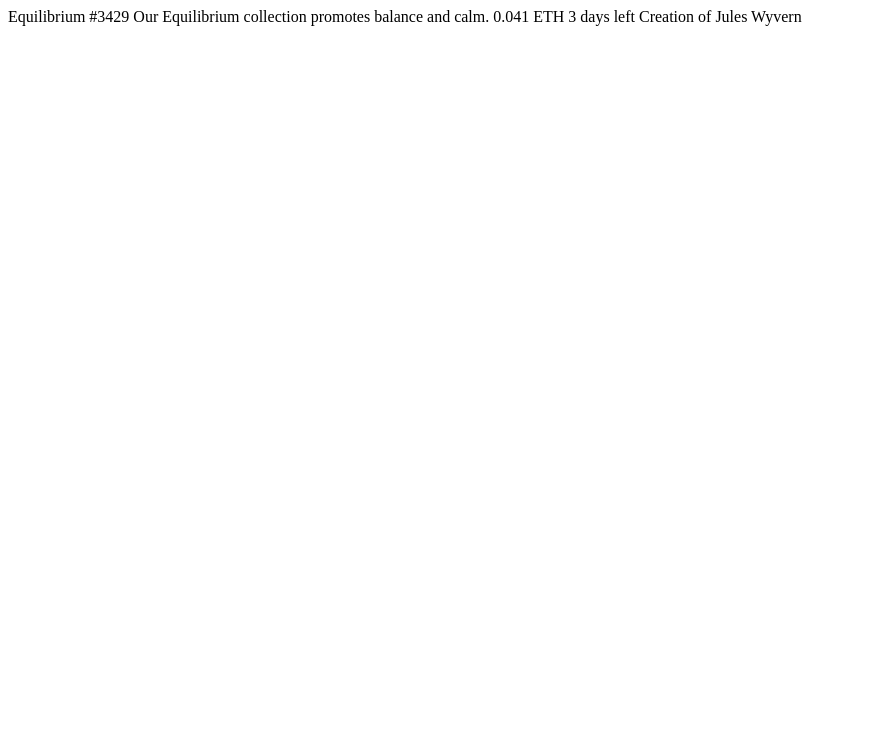
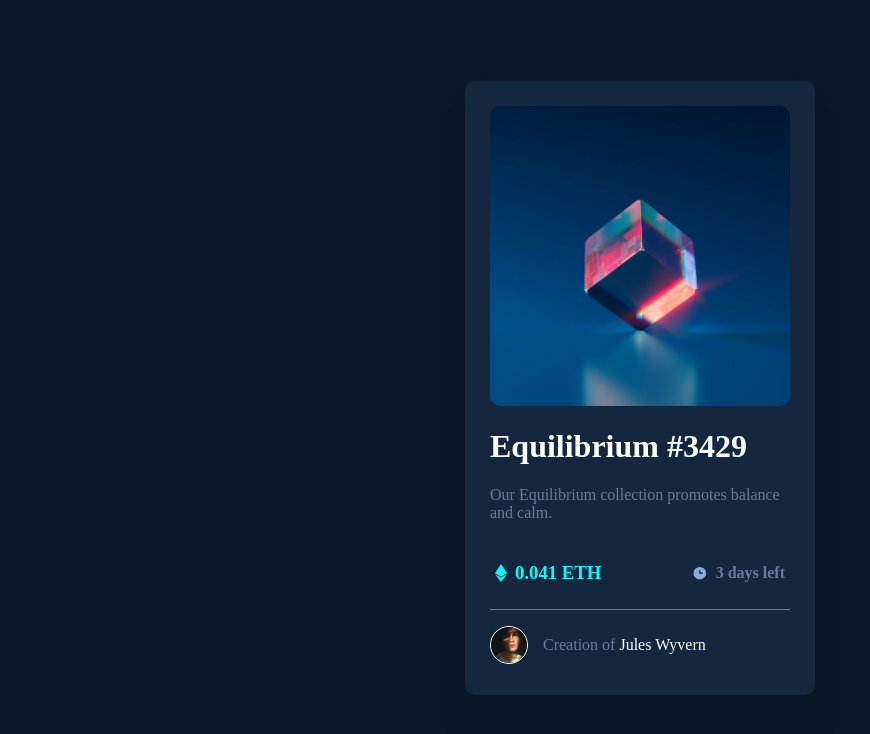
Before and after one commit to TDangerW/nft_preview_card, a plain HTML site: page index.html in a window 1280 px wide. Shown: the whole page, without its empty margins (0-870 px from the left). Drawn offline with Linux system fonts and the light colour scheme.

Commit message:
Basic styling completed for desktop view

```diff
--- a/index.css
+++ b/index.css
@@ -1,3 +1,9 @@
+:root {
+    --title-color: rgb(251, 255, 255);
+    --hover-color: aqua;
+    --text-color: rgb(105, 125, 152);
+}
+
 .attribution {
     font-size: 11px;
     text-align: center;
@@ -6,3 +12,147 @@
 .attribution a {
     color: hsl(228, 45%, 44%);
 }
+
+body {
+    background-color: rgb(13, 26, 45);
+    color: var(--text-color);
+    display: flex;
+    align-items: center;
+    height: 95vh;
+    /* Change height appropriately once the main styling is completed */
+}
+
+main {
+    margin-inline: auto;
+    width: 300px;
+    background-color: rgb(21, 39, 63);
+    padding: 25px;
+    border-radius: 10px;
+    box-shadow: 0 35px 10px 10px rgb(12, 23, 41),
+        0 15px 20px 20px rgb(12, 25, 44);
+}
+
+h1 {
+    color: var(--title-color);
+}
+
+h1:hover {
+    color: var(--hover-color);
+    cursor: pointer;
+}
+
+a {
+    text-decoration: none;
+    color: var(--title-color);
+}
+
+a:hover {
+    color: var(--hover-color);
+}
+
+
+.image-container {
+    width: 300px;
+    height: 300px;
+    display: flex;
+    justify-content: center;
+    align-items: center;
+    position: relative;
+}
+
+.image-container:hover {
+    cursor: pointer;
+}
+
+.image,
+.overlay {
+    position: absolute;
+    border-radius: 10px;
+}
+
+.image {
+    height: 100%;
+    width: 100%;
+    z-index: 1;
+}
+
+/* ChatGPT */
+.overlay {
+    width: 100%;
+    height: 100%;
+    background-color: rgba(0, 255, 255, 0.5);
+    opacity: 0;
+    transition: opacity 0.3s ease;
+    pointer-events: none;
+    z-index: 0;
+}
+
+.vector-image {
+    position: absolute;
+    top: 50%;
+    left: 50%;
+    transform: translate(-50%, -50%);
+    display: none;
+}
+
+
+.image-container:hover .overlay {
+    opacity: 1;
+    z-index: 2;
+}
+
+.image-container:hover .vector-image {
+    display: block;
+    z-index: 2;
+
+}
+
+/* ChatGPT */
+
+
+
+.jules {
+    color: rgb(181, 193, 209);
+}
+
+.details {
+    display: flex;
+    justify-content: space-between;
+    border-bottom: 0.85px var(--text-color) solid;
+    padding: 5px;
+}
+
+.eth-icon {
+    width: 12px;
+    height: 18px;
+}
+
+.clock-icon {
+    width: 16px;
+    height: 16px;
+}
+
+.details-column {
+    display: flex;
+    align-items: center;
+    gap: 8px;
+}
+
+.value {
+    font-weight: bold;
+    color: var(--hover-color);
+}
+
+.profile-section {
+    display: flex;
+    column-gap: 15px;
+    align-items: center;
+    margin-top: 10px;
+}
+
+.profile-section>img {
+    width: 36px;
+    height: 36px;
+    border: white 1px solid;
+    border-radius: 50%;
+}
--- a/index.html
+++ b/index.html
@@ -10,21 +10,37 @@
   <link rel="stylesheet" href="index.css">
 
   <title>Frontend Mentor | NFT preview card component</title>
-  <style>
-
-  </style>
 </head>
 
 <body>
+  <main>
+    <div class="image-container">
+      <img src="./images/image-equilibrium.jpg" alt="Ethereum Art" class="image">
+      <div class="overlay"></div>
+      <div class="vector-image">
+        <img src="./images/icon-view.svg" alt="Preview Icon">
+      </div>
+    </div>
+    <h1>Equilibrium #3429</h1>
 
-  Equilibrium #3429
+    <p>Our Equilibrium collection promotes balance and calm.</p>
 
-  Our Equilibrium collection promotes balance and calm.
+    <div class="details">
+      <div class="details-column">
+        <img src="./images/icon-ethereum.svg" alt="ethereum icon" class="eth-icon">
+        <h3 class="value">0.041 ETH</h3>
+      </div>
+      <div class="details-column">
+        <img src="./images/icon-clock.svg" alt="clock icon" class="clock-icon">
+        <h4>3 days left</h4>
+      </div>
+    </div>
+    <div class="profile-section">
+      <img src="./images/image-avatar.png" alt="Avatar">
+      <p> Creation of <a href="/"> Jules Wyvern </a> </p>
+    </div>
 
-  0.041 ETH
-  3 days left
-
-  Creation of Jules Wyvern
+  </main>
 
   <!-- <div class="attribution">
     Challenge by <a href="https://www.frontendmentor.io?ref=challenge" target="_blank">Frontend Mentor</a>.
@@ -33,3 +49,80 @@
 </body>
 
 </html>
+
+
+<!-- ChatGPT -->
+<!-- <!DOCTYPE html>
+<html lang="en">
+
+<head>
+  <meta charset="UTF-8">
+  <meta name="viewport" content="width=device-width, initial-scale=1.0">
+  <style>
+    .image-container {
+      position: relative;
+      display: inline-block;
+      overflow: hidden;
+    }
+
+    .image-container img {
+      display: block;
+      width: 100%;
+      height: auto;
+    }
+
+    .overlay {
+      position: absolute;
+      top: 0;
+      left: 0;
+      width: 100%;
+      height: 100%;
+      background-color: rgba(0, 0, 255, 0.5);
+      opacity: 0;
+      transition: opacity 0.3s ease;
+      display: flex;
+      justify-content: center;
+      align-items: center;
+      color: white;
+      font-size: 24px;
+      font-weight: bold;
+      text-align: center;
+      pointer-events: none;
+    }
+
+    .vector-image {
+      position: absolute;
+      top: 50%;
+      left: 50%;
+      transform: translate(-50%, -50%);
+      display: none;
+    }
+
+    .image-container:hover .overlay {
+      opacity: 1;
+    }
+
+    .image-container:hover .vector-image {
+      display: block;
+    }
+  </style>
+  <title>Image Overlay with Vector Image Example</title>
+</head>
+
+<body>
+
+  <div class="image-container">
+    <img src="/images/image-equilibrium.jpg" alt="Your Image">
+    <div class="overlay">Hover to see vector image</div>
+    <div class="vector-image">
+      <svg xmlns="http://www.w3.org/2000/svg" viewBox="0 0 24 24" width="100px" height="100px">
+        <path fill="white"
+          d="M12 2C6.47 2 2 6.47 2 12s4.47 10 10 10 10-4.47 10-10S17.53 2 12 2zm0 18c-4.41 0-8-3.59-8-8s3.59-8 8-8 8 3.59 8 8-3.59 8-8 8zm-1-13h2v8h-2zm0 9h2v2h-2z" />
+      </svg>
+    </div>
+  </div>
+
+</body>
+
+</html> -->
+<!-- ChatGPT -->
```
